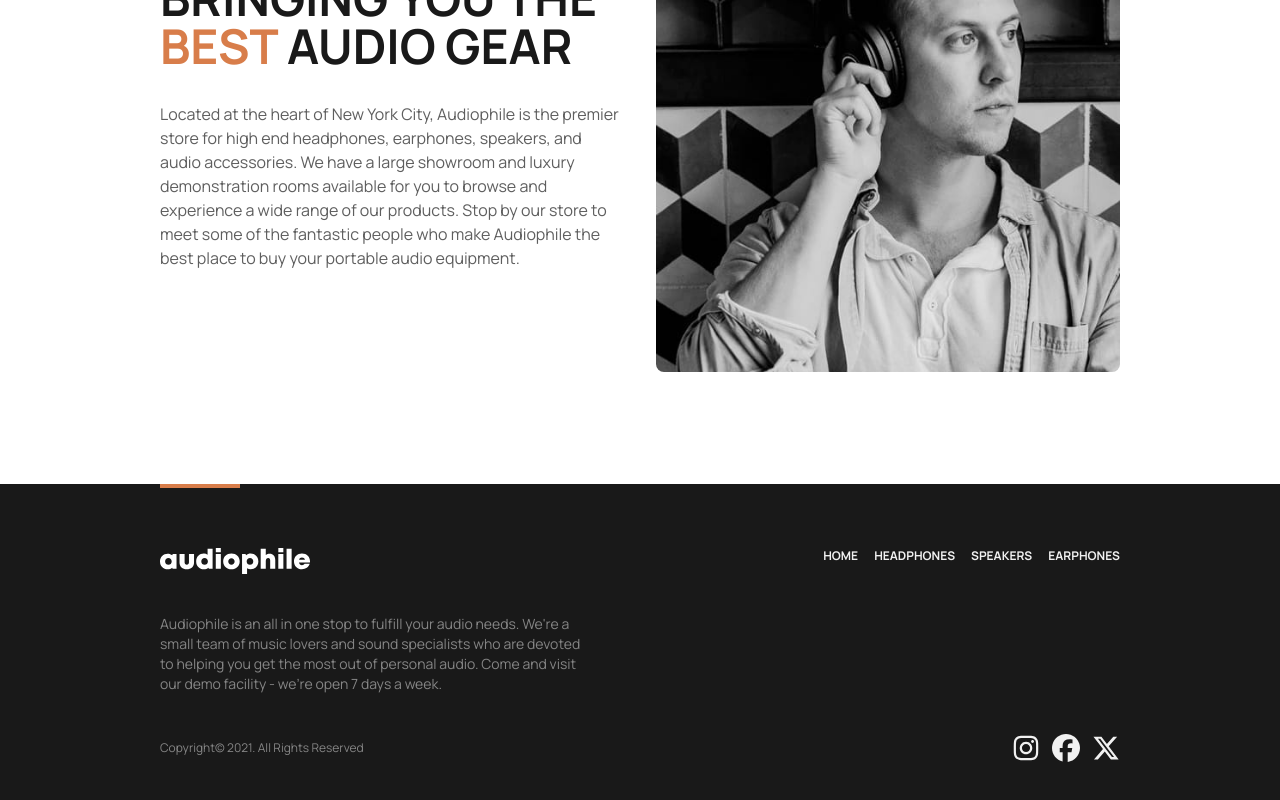
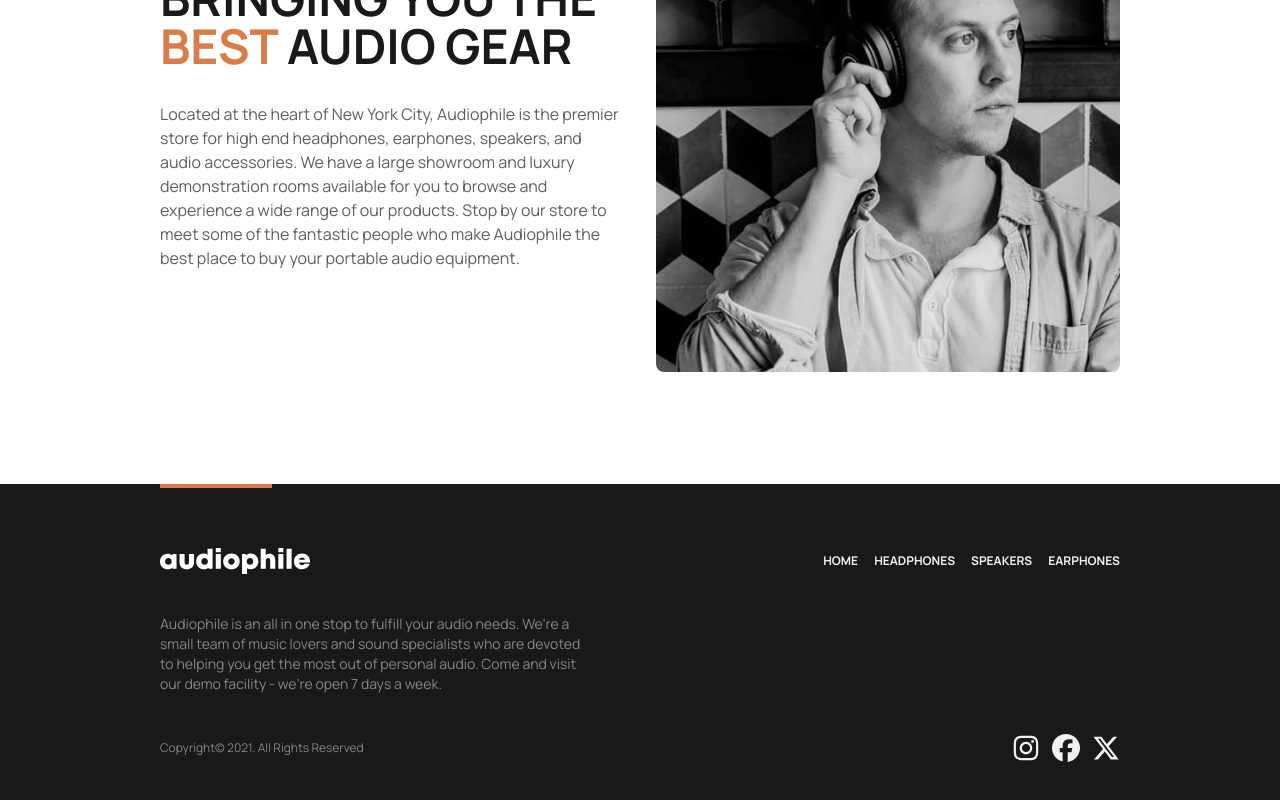
Before and after one commit to mersadrezazadeh/audiophile-ecommerce-website, a Next.js app: page / in a window 1280 px wide. Shown: the part 2560-3360 px from the top of the page. Built offline with nearby package versions, Linux system fonts and the light colour scheme.

Commit message:
fix styles

```diff
--- a/components/footer/Footer.tsx
+++ b/components/footer/Footer.tsx
@@ -6,8 +6,8 @@ import { FaInstagram, FaFacebook, FaXTwitter } from "react-icons/fa6";
 function Footer() {
   return (
     <footer className="bg-gray-800">
-      <div className="container relative grid gap-10 px-4 py-16 lg:grid-cols-2">
-        <div className="absolute left-4 top-0 h-1 w-20 bg-brand-100 " />
+      <div className="container relative grid items-center gap-10 px-4 py-16 lg:grid-cols-2">
+        <div className="absolute left-4 top-0 h-1 w-28 bg-brand-100 " />
         <Logo />
         <ul className="flex gap-4 text-xs font-bold uppercase text-gray-300 lg:justify-end">
           {links.map((link) => (
```
